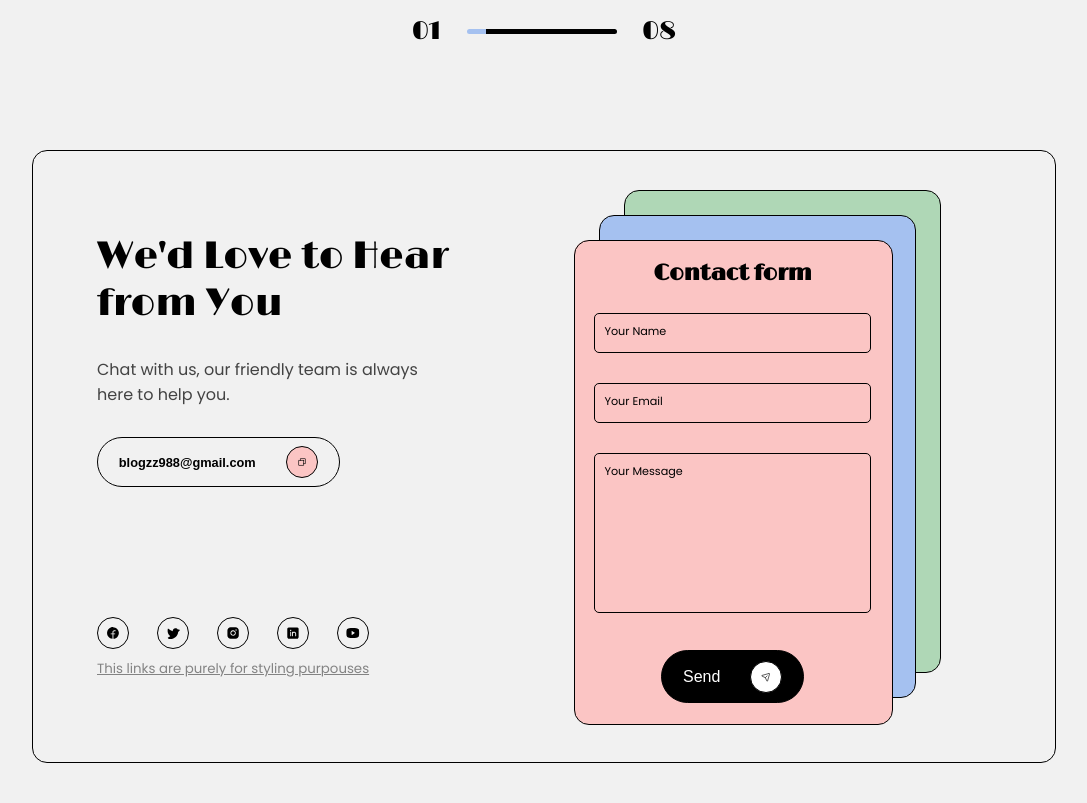
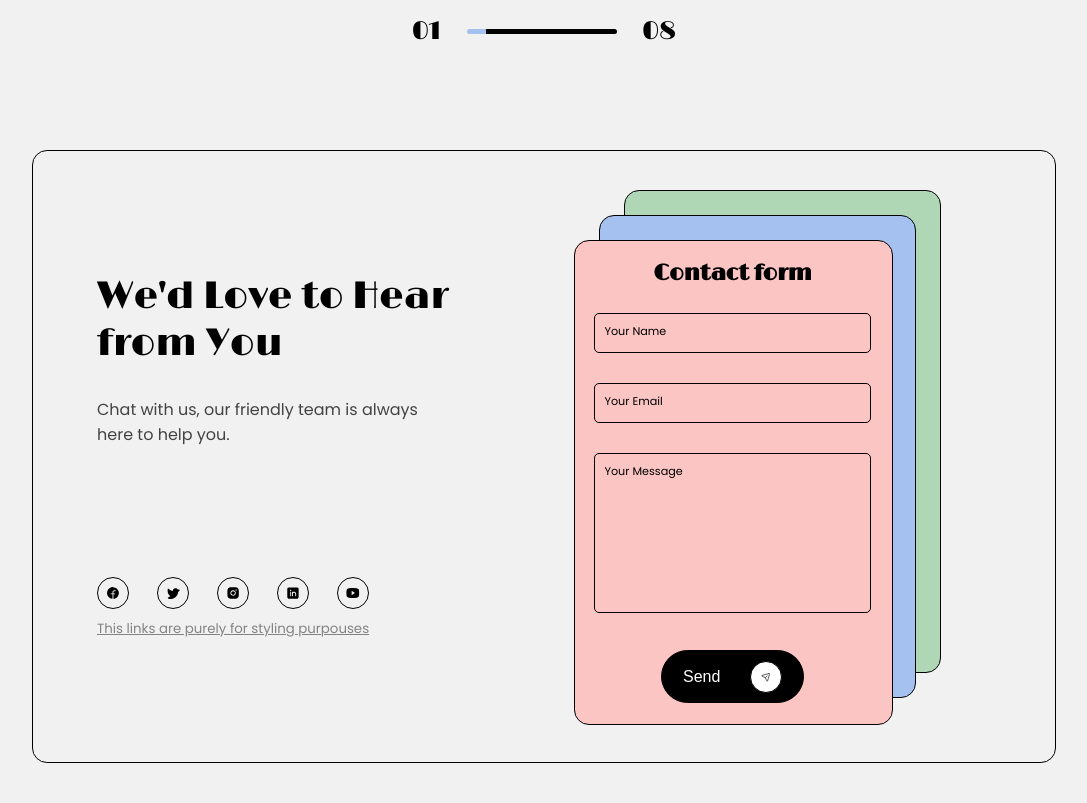
Before and after one commit to sandro988/Blogzz, a Django app: page / in a window 1280 px wide. Shown: the part 3997-4800 px from the top of the page, without its empty margins (96-1183 px from the left). Run offline with Django 4.2, Linux system fonts and the light colour scheme; parts of the project's set-up code (start-up, migrations or seed data) failed here and were passed over; some libraries are stand-ins or nearby versions.

Commit message:
Removed copy to clipboard button from contacts section

```diff
--- a/static/css/base.css
+++ b/static/css/base.css
@@ -700,24 +700,15 @@ main {
 }
 
 .contact-section-headers h2,
-.contact-section-headers p,
-.contact-section-headers button {
+.contact-section-headers p {
     width: 80%;
     margin: clamp(20px, 1vw, 50px) auto;
 }
 
-.contact-section-headers button {
-    color: black;
-    width: max-content;
-    font-weight: bold;
-    gap: 30px;
-}
-
-.contact-section-headers button {
-    font-size: clamp(0.7rem, 1vw, 1rem);
-}
-
-.contact-section-headers button svg,
+.contact-section-headers p {
+    margin-bottom: clamp(40px, 1.5vw, 75px)
+}
+
 .contact-form button svg {
     width: clamp(2rem, 2.25vw, 3rem);
     height: clamp(2rem, 2.25vw, 3rem);
@@ -727,10 +718,6 @@ main {
     transition: 0.25s stroke ease-in-out, 0.3s background-color ease-in-out;
     color: black;
     border: 1px solid black;
-}
-
-.contact-section-headers button svg {
-    background-color: #fbc5c4;
 }
 
 .contact-submit svg {
@@ -1170,6 +1157,10 @@ footer a:hover svg path {
         margin: 50px auto;
     }
 
+    .contact-section-headers p {
+        width: 50%;
+    }
+
     /* footer styling */
     .footer-container-inner {
         flex-direction: row;
--- a/templates/home_not_authenticated.html
+++ b/templates/home_not_authenticated.html
@@ -483,18 +483,6 @@
                 <div class="contact-section-headers">
                     <h2>We'd Love to Hear from You</h2>
                     <p>Chat with us, our friendly team is always here to help you.</p>
-                    <button class="blue-btn website-email">
-                        blogzz988@gmail.com
-                        <svg width="32" height="32" class="ph-copy" viewBox="0 0 32 32" fill="none" xmlns="http://www.w3.org/2000/svg">
-                            <path d="M21 21H27V5H11V11" stroke="black" stroke-width="2" stroke-linecap="round" stroke-linejoin="round"/>
-                            <path d="M21 11H5V27H21V11Z" stroke="black" stroke-width="2" stroke-linecap="round" stroke-linejoin="round"/>
-                        </svg>
-
-                        <svg width="32" height="32" class="ph-check hidden" viewBox="0 0 32 32" fill="none" xmlns="http://www.w3.org/2000/svg">
-                            <path d="M27 9L13 23L6 16" stroke="black" stroke-width="2" stroke-linecap="round" stroke-linejoin="round"/>
-                        </svg>
-
-                    </button>
                 </div>
                 <div class="contact-section-socials hidden">
                     <div class="contact-section-socials-icons">
```
Also changed, not shown: static/js/base.js (+0 -32 lines).
